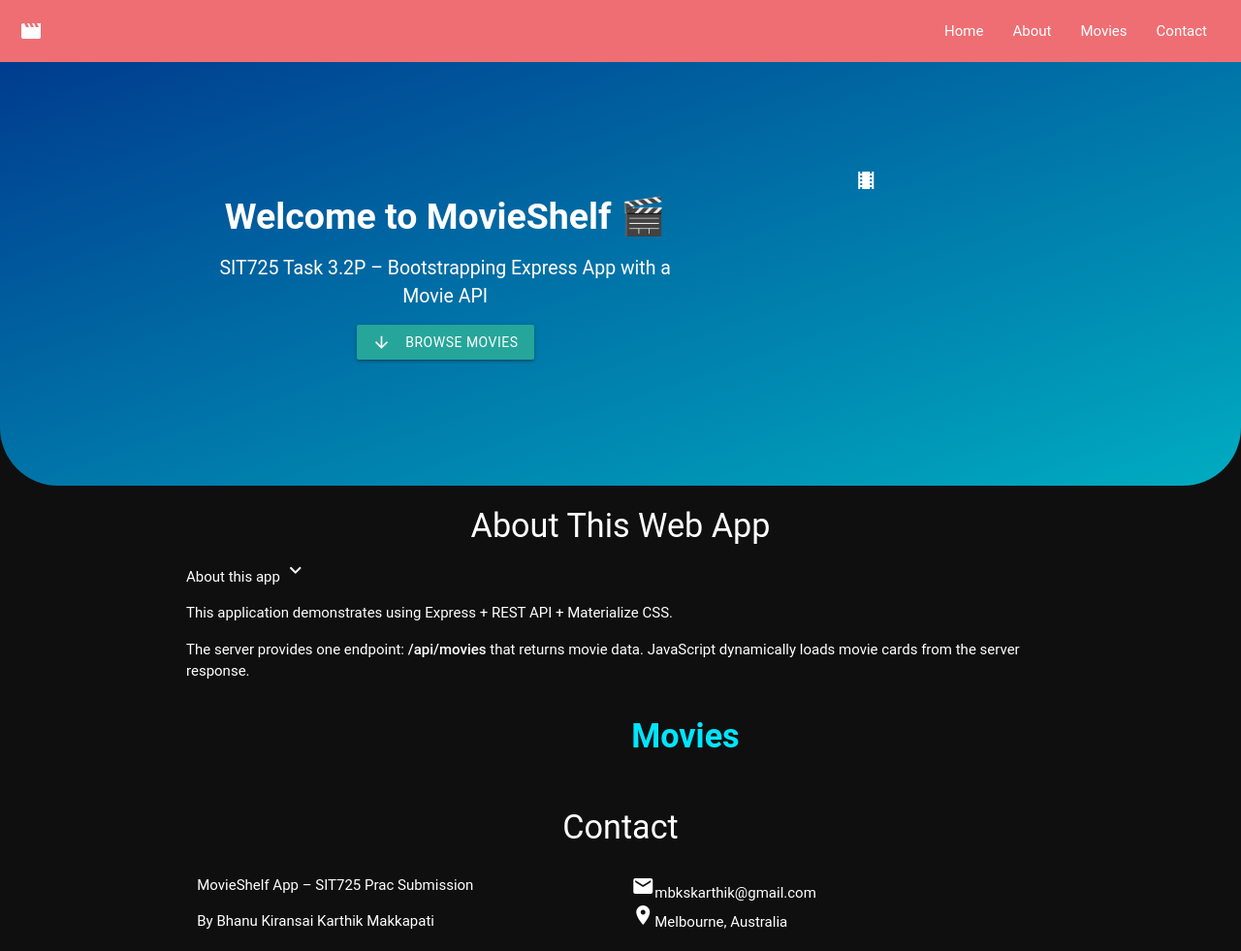
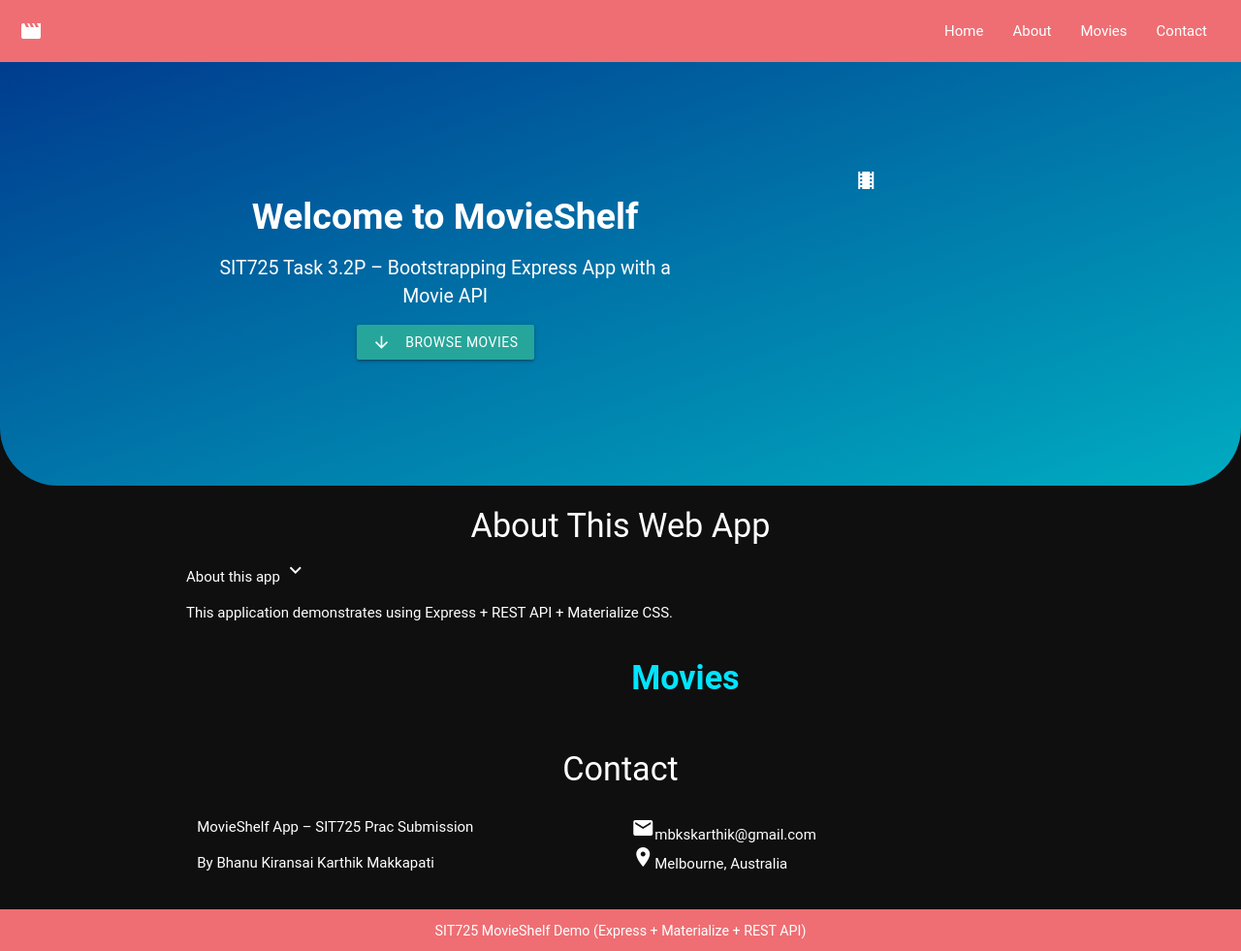
Before and after one commit to mbkskarthik-beep/SIT725_S225785682, a website: page 3.2P/public/index.html in a window 1280 px wide. Shown: the top 981 px of the page at 97% size. Drawn offline with nearby package versions, Linux system fonts and the light colour scheme; no server answers.

Commit message:
Update index.html

```diff
--- a/3.2P/public/index.html
+++ b/3.2P/public/index.html
@@ -37,7 +37,7 @@
         <div class="container">
             <div class="row">
                 <div class="col s12 m7">
-                    <h3 class="section-title">Welcome to MovieShelf 🎬</h3>
+                    <h3 class="section-title">Welcome to MovieShelf </h3>
                     <p class="section-lead">
                         SIT725 Task 3.2P – Bootstrapping Express App with a Movie API
                     </p>
@@ -66,10 +66,7 @@
                     <p>
                         This application demonstrates using Express + REST API + Materialize CSS.
                     </p>
-                    <p>
-                        The server provides one endpoint: <strong>/api/movies</strong> that returns movie data.
-                        JavaScript dynamically loads movie cards from the server response.
-                    </p>
+
                 </div>
             </div>
         </div>
```
